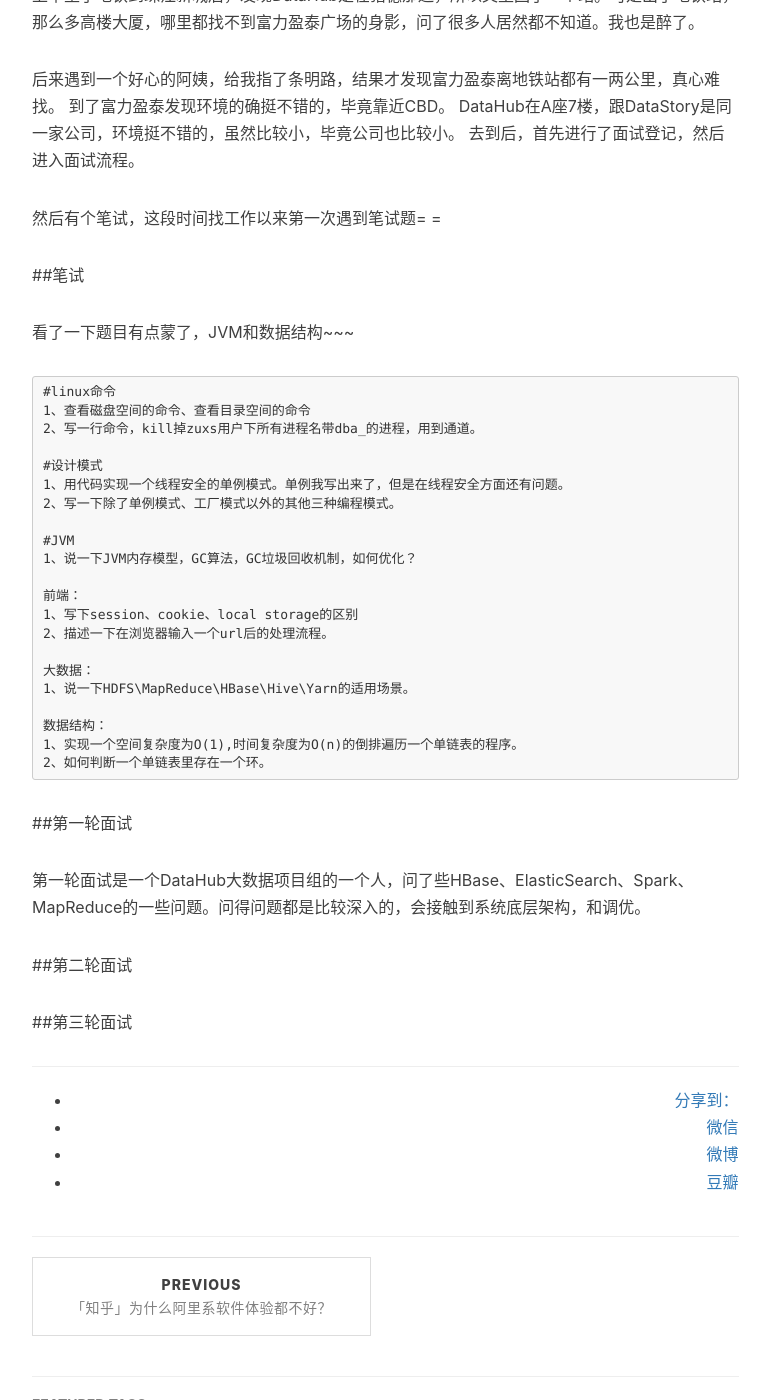
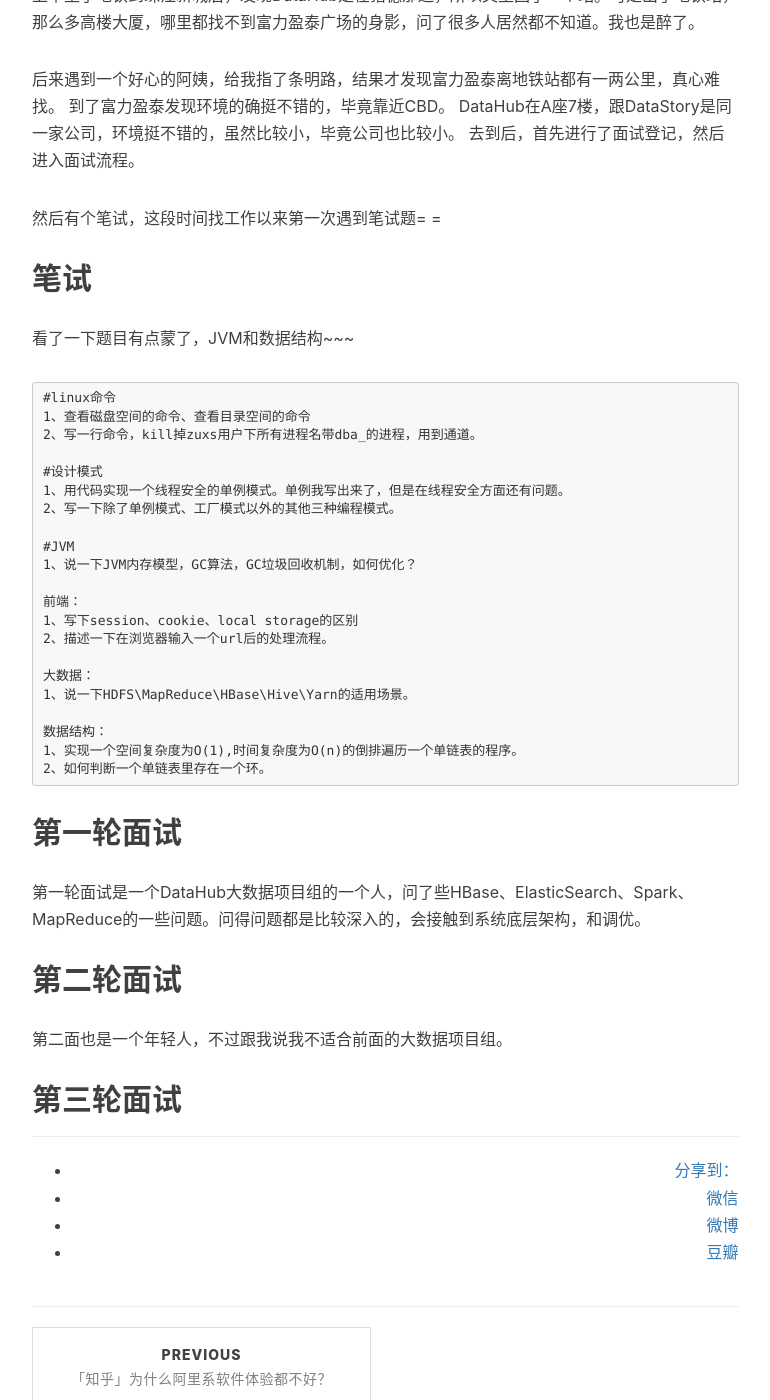
Before and after one commit to CoderLen/coderlen.github.io, a Jekyll site: the page built from _posts/2016-06-24-interview-in-datahub.markdown, in a window 1280 px wide and 1400 px high, scrolled down 525 px. Shown: the whole window, without its empty margins (233-1003 px from the left). Built offline with Jekyll 4.4.1, drawn with Linux system fonts in a browser that asks for light colours; nearby versions of some CDN libraries; comment, search, counter and statistics services are not loaded.

Commit message:
Update 2016-06-24-interview-in-datahub.markdown

```diff
--- a/_posts/2016-06-24-interview-in-datahub.markdown
+++ b/_posts/2016-06-24-interview-in-datahub.markdown
@@ -19,8 +19,7 @@
 
 然后有个笔试，这段时间找工作以来第一次遇到笔试题= =
 
-##笔试
-
+## 笔试
 看了一下题目有点蒙了，JVM和数据结构~~~
 
 	#linux命令
@@ -45,10 +44,10 @@
 	1、实现一个空间复杂度为O(1),时间复杂度为O(n)的倒排遍历一个单链表的程序。
 	2、如何判断一个单链表里存在一个环。
 
-##第一轮面试
-
+## 第一轮面试
 第一轮面试是一个DataHub大数据项目组的一个人，问了些HBase、ElasticSearch、Spark、MapReduce的一些问题。问得问题都是比较深入的，会接触到系统底层架构，和调优。
 
-##第二轮面试
+## 第二轮面试
+第二面也是一个年轻人，不过跟我说我不适合前面的大数据项目组。
 
-##第三轮面试
+## 第三轮面试
```
